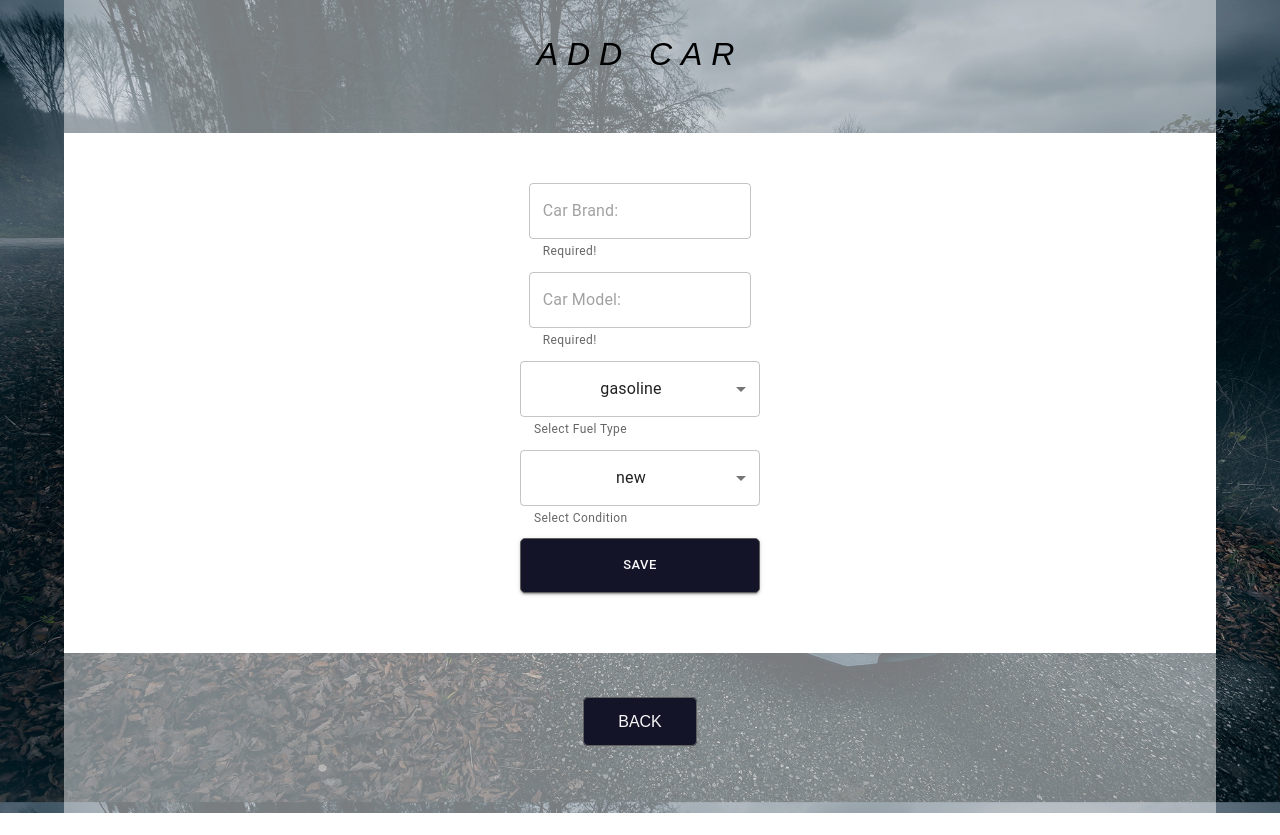
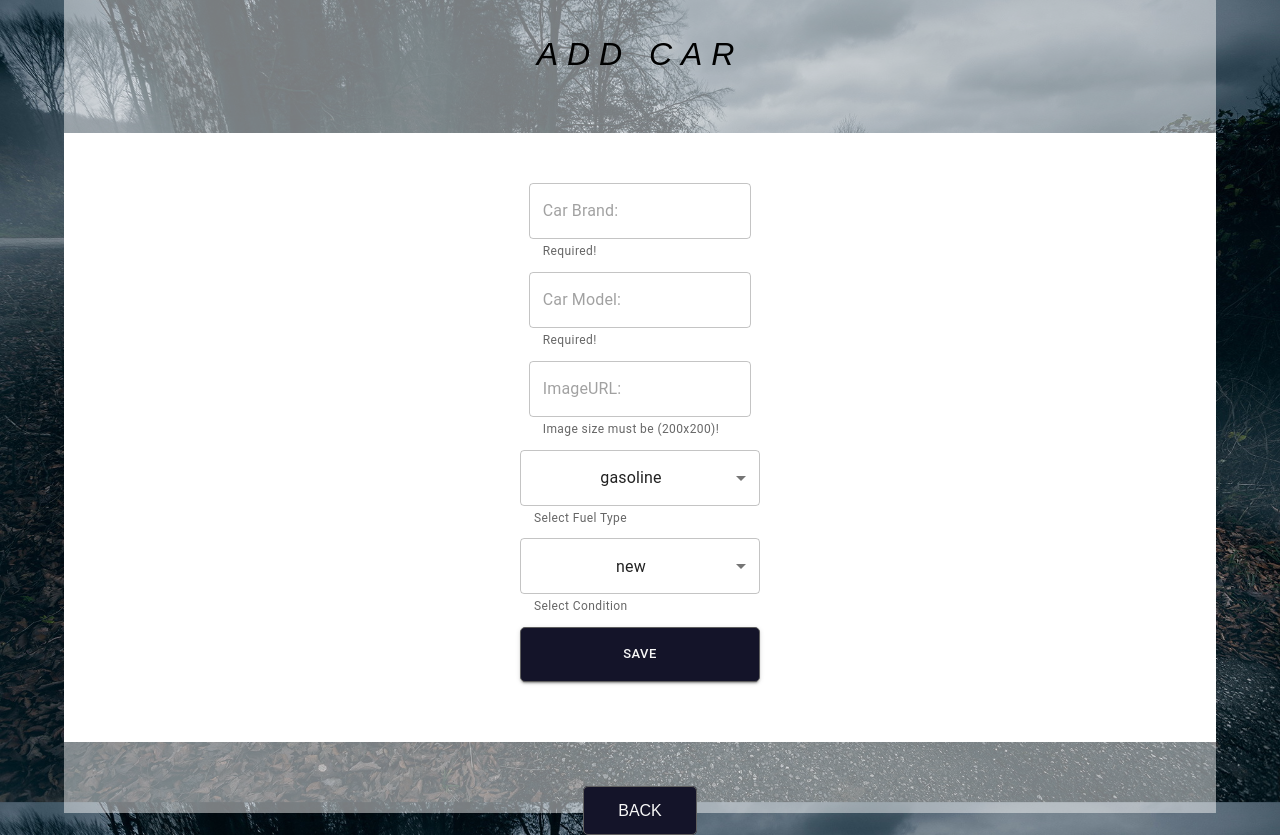
Before and after one commit to marknagy93/react-modulzaro-app, a React (Create React App) app: page /addcars in a window 1280 px wide. Before the commit the page ends 813 px from the top, so only its background shows below. Built offline with nearby package versions, Linux system fonts and the light colour scheme.

Commit message:
Kép URL hozzáadása az autó felvitelekor, és annak megjelenítése

```diff
--- a/src/components/CarsTable.jsx
+++ b/src/components/CarsTable.jsx
@@ -4,7 +4,7 @@ import Button from '@mui/material/Button';
 
 const CarsTable = ({ rows, edit, deleteElement }) => (
     <div style={{ height: 300, width: '100%' }}>
-        <DataGrid style={{backgroundColor: "rgb(255,255,255, 0.8"}} autoHeight rows={rows} columns={columns(deleteElement)} onCellEditCommit={edit} />
+        <DataGrid style={{backgroundColor: "rgb(255,255,255, 0.8"}} rowHeight={200} autoHeight rows={rows} columns={columns(deleteElement)} onCellEditCommit={edit} />
     </div>
 );
 
@@ -15,6 +15,13 @@ const columns = (deleteElement) => {
             headerName: 'Id',
             width: 180,
             editable: false
+        },
+        {
+            field: 'imgUrl',
+            headerName: 'Image',
+            width: 200,
+            editable: false,
+            renderCell: (params) => <img src={params.value} />
         },
         {
             field: 'brand',
--- a/src/components/Form.jsx
+++ b/src/components/Form.jsx
@@ -20,6 +20,12 @@ const Form = ({ onChange, fuelValue, setFuelValue, fuelValues, conditionValue, s
                         <OutlinedInput placeholder="Car Model:" id="carModel" />
                         <FormHelperText>
                             Required!
+                        </FormHelperText>
+                    </FormControl>
+                    <FormControl sx={{ width: '25ch', marginTop: '10px' }}>
+                        <OutlinedInput placeholder="ImageURL:" id="carImage" />
+                        <FormHelperText>
+                            Image size must be (200x200)!
                         </FormHelperText>
                     </FormControl>
                     <TextField
--- a/src/pages/addcars/AddCars.jsx
+++ b/src/pages/addcars/AddCars.jsx
@@ -53,6 +53,7 @@ const AddCars = () => {
         const mapNameToProperty = {
             carBrand: 'brand',
             carModel: 'model',
+            carImage: 'imgUrl',
         };
 
         const property = mapNameToProperty[id];
```
